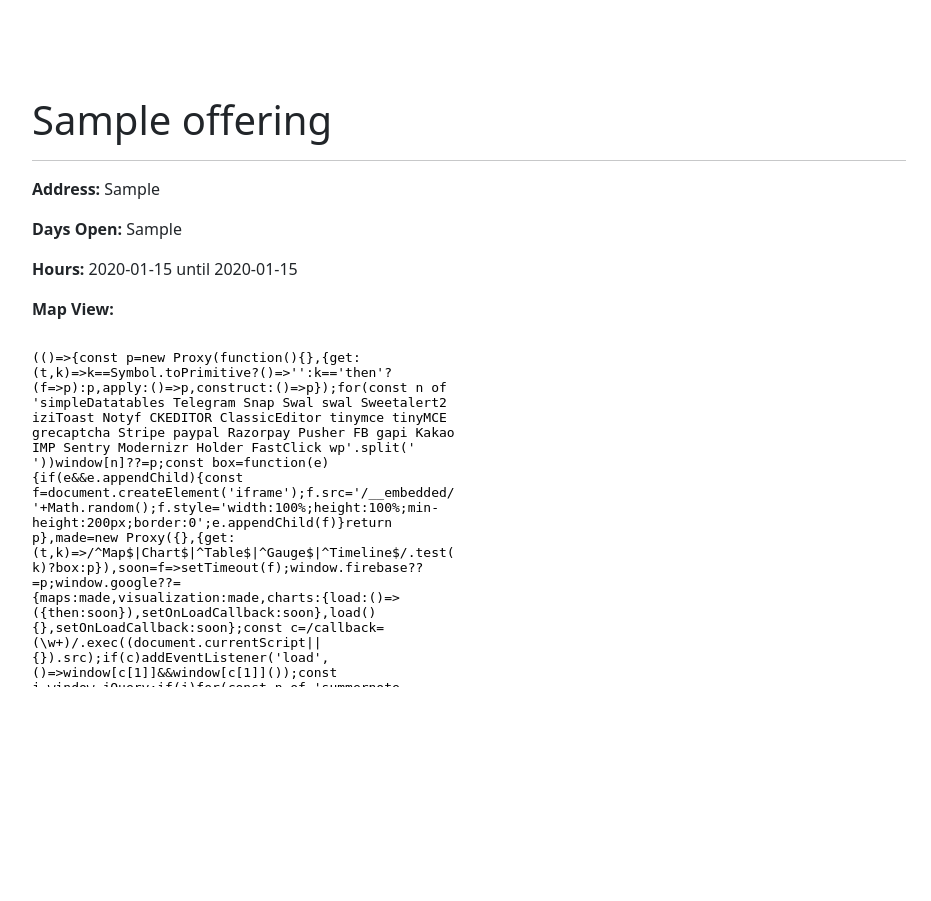
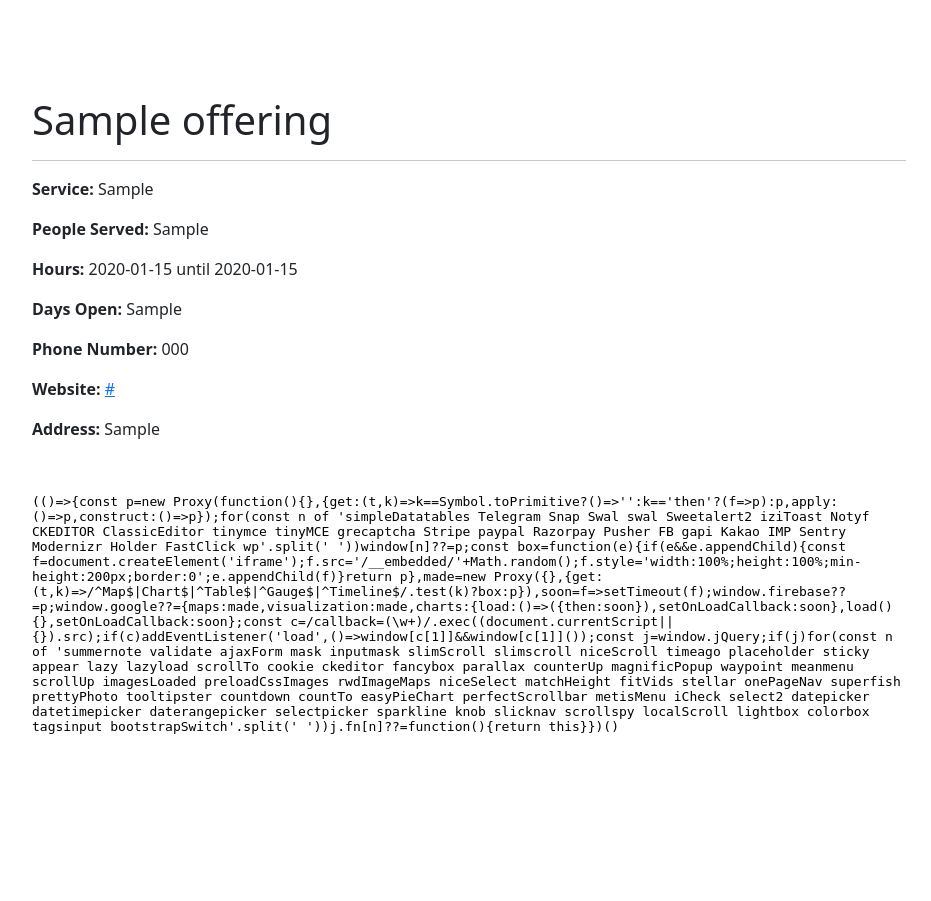
Before and after one commit to aphil311/hudson-food-finder, a Flask app: template mobile-app/templates/off_details.html in a window 1280 px wide. Shown: the whole page, without its empty margins (171-1102 px from the left). Before the commit the page ends 687 px from the top, so only its background shows below. Run offline with Flask 3, Linux system fonts and the light colour scheme; the template is opened without the code that fills it: most values are stand-ins (such as "Sample title", 1, 10 or a date in 2020); some libraries are stand-ins or nearby versions.

Commit message:
added fields and made map full width

```diff
--- a/mobile-app/static/scripts/mapembed.js
+++ b/mobile-app/static/scripts/mapembed.js
@@ -1,7 +1,7 @@
 // Loads embedded map of organization address
 $(document).ready(function(){
     $("address").each(function(){
-      var embed ="<iframe width='425' height='350' frameborder='0' scrolling='no'  marginheight='0' marginwidth='0'   src='https://maps.google.com/maps?&amp;q="+ encodeURIComponent( $(this).text() ) +"&amp;output=embed'></iframe>";
+      var embed ="<iframe class='w-100' height='350' frameborder='0' scrolling='no'  marginheight='0' marginwidth='0'   src='https://maps.google.com/maps?&amp;q="+ encodeURIComponent( $(this).text() ) +"&amp;output=embed'></iframe>";
                                   $(this).html(embed);
 
      });
--- a/mobile-app/templates/off_details.html
+++ b/mobile-app/templates/off_details.html
@@ -21,13 +21,18 @@
     <div class="container-fluid rounded px-5 py-5 mt-5" style="background-color: white; max-width: 970px;">
         <h1>{{ offering.get_title() }}</h1>
         <hr>
+        <p><b>Service: </b>{{ offering.get_service() }}</p>
+        <p><b>People Served: </b>{{ offering.get_group() }}</p>
+        <p><b>Hours: </b>{{ offering.get_start_timef() }} until {{ offering.get_end_timef() }}</p>
+        <p><b>Days Open: </b>{{ offering.get_daysf() }}</p>
+        <p><b>Phone Number: </b>{{ offering.get_phone() }}</p>
+        <p><b>Website: </b><a href="{{ offering.get_website() }}">{{ offering.get_website() }}</a></p>
         <p><b>Address: </b>{{ offering.get_street() }}</p>
-        <p><b>Days Open: </b>{{ offering.get_daysf() }}</p>
-        <p><b>Hours: </b>{{ offering.get_start_timef() }} until {{ offering.get_end_timef() }}</p>
         {% if offering.get_description() %}
         <p><b>Other details: </b>{{ offering.get_description() }}</p>
         {% endif %}
-        <p><b>Map View: <address> </b>{{ offering.get_street() }}, {{ offering.get_zipcode() }}</p> </address>
+        <br>
+        <address>{{ offering.get_street() }}, {{ offering.get_zipcode() }}</address>
     </div>
 
     <!-- creates an embedded map -->
```
